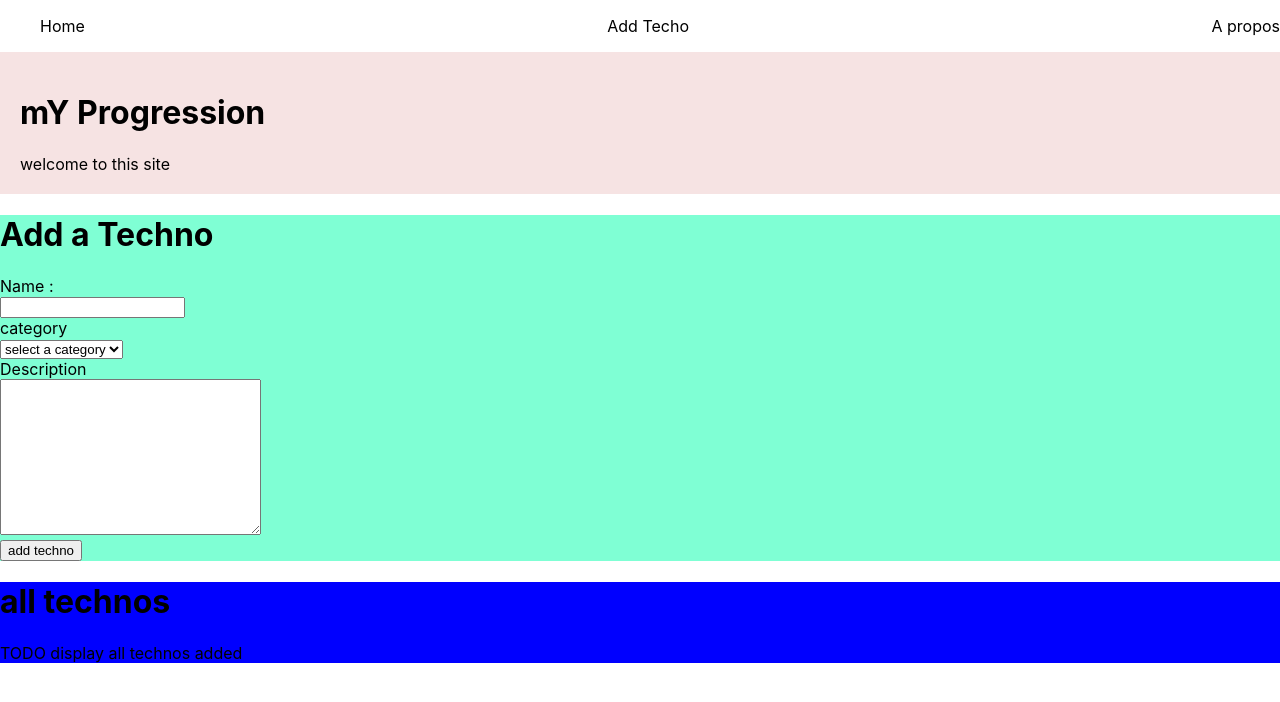
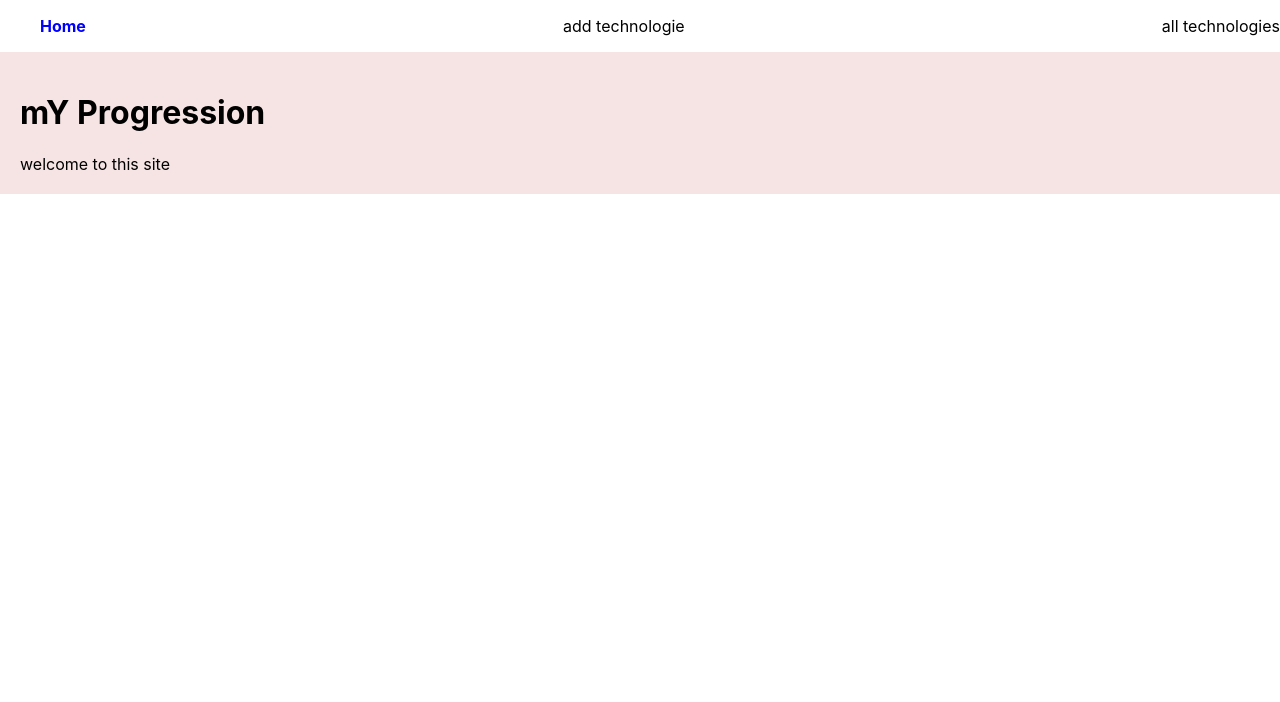
Before and after one commit to julesnikiema/RjsLearn, a React (Create React App) app in the folder gepa/: page / in a window 1280 px wide. Shown: the top 702 px of the page. Built offline with nearby package versions, Linux system fonts and the light colour scheme.

Commit message:
react-router-dom & activelink

```diff
--- a/gepa/src/App.js
+++ b/gepa/src/App.js
@@ -1,3 +1,4 @@
+import {Routes, Route} from 'react-router-dom';
 import React from 'react';
 import Menu from './components/Menu';
 import './css/app.css';
@@ -8,11 +9,15 @@ import AllTechnos from "./pages/AllTechnos";
 const App = () => {
   return (
     <>
-     <Menu />
-      <Home />
-      <Technoadd />
-      < AllTechnos  />
+    <Menu />
+    <Routes>
+    <Route path='/' element={<Home />} />
+    <Route path='/add' element={<Technoadd />} />
+    <Route path='/alltechno' element={< AllTechnos  />} />
+  </Routes>
     </>
+
+
   );
 };
 
--- a/gepa/src/components/Menu.js
+++ b/gepa/src/components/Menu.js
@@ -1,12 +1,13 @@
+import {NavLink} from 'react-router-dom';
 import React from 'react';
 
 const Menu = () => {
     return (
         <div className="menu" >
             <ul>
-                <li>Home </li>
-                <li>Add Techo</li>
-                <li> A propos </li>
+                <li><NavLink to="/" className={({ isActive }) => (isActive ? "activeLink" : undefined)} >Home</NavLink></li>
+                <li><NavLink to="/add" className={({ isActive }) => (isActive ? "activeLink" : undefined)} >add technologie</NavLink></li>
+                <li><NavLink to="/alltechno" className={({ isActive }) => (isActive ? "activeLink" : undefined)} > all technologies</NavLink></li>
             </ul>
 
         </div>
--- a/gepa/src/css/menu.css
+++ b/gepa/src/css/menu.css
@@ -1,6 +1,6 @@
-.menu {
+/* .menu {
     font.size : 1.2em;
-}
+} */
 
 ul{
     list-style: none;
@@ -8,3 +8,13 @@ ul{
     flex-direction: row;
     justify-content: space-between;
 }
+
+a{
+    text-decoration: none;
+    color: black;
+}
+
+.activeLink {
+    font-weight : bold;
+    color: blue;
+}
--- a/gepa/src/index.js
+++ b/gepa/src/index.js
@@ -3,11 +3,14 @@ import ReactDOM from 'react-dom/client';
 import './index.css';
 import App from './App';
 import reportWebVitals from './reportWebVitals';
+import {BrowserRouter} from 'react-router-dom';
 
 const root = ReactDOM.createRoot(document.getElementById('root'));
 root.render(
   <React.StrictMode>
+    <BrowserRouter>
     <App />
+    </BrowserRouter>
   </React.StrictMode>
 );
 
```
Also changed, not shown: gepa/package.json (+7 -2 lines), gepa/Rapport.txt, 1 other file (tests, documents, lock files or other folders).
